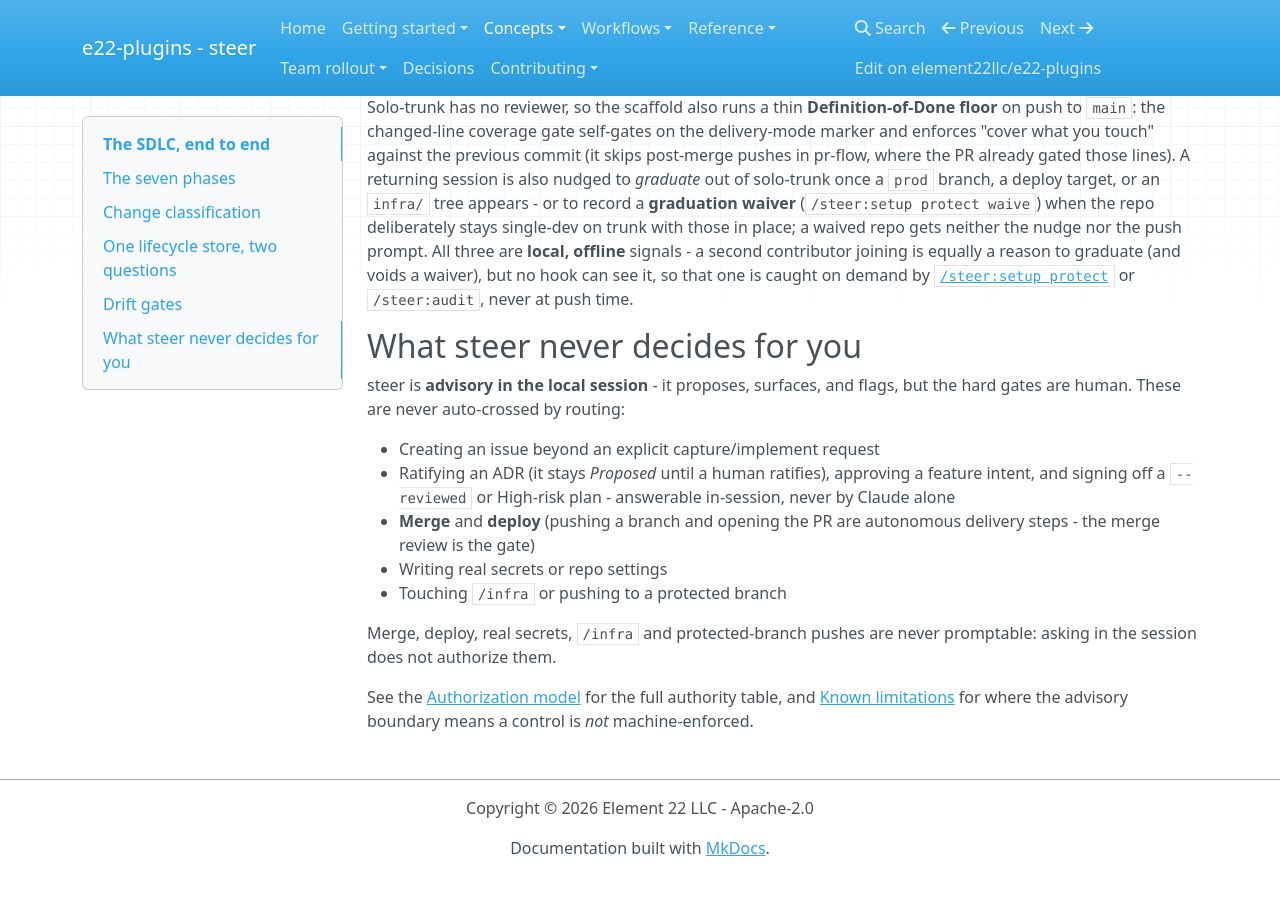
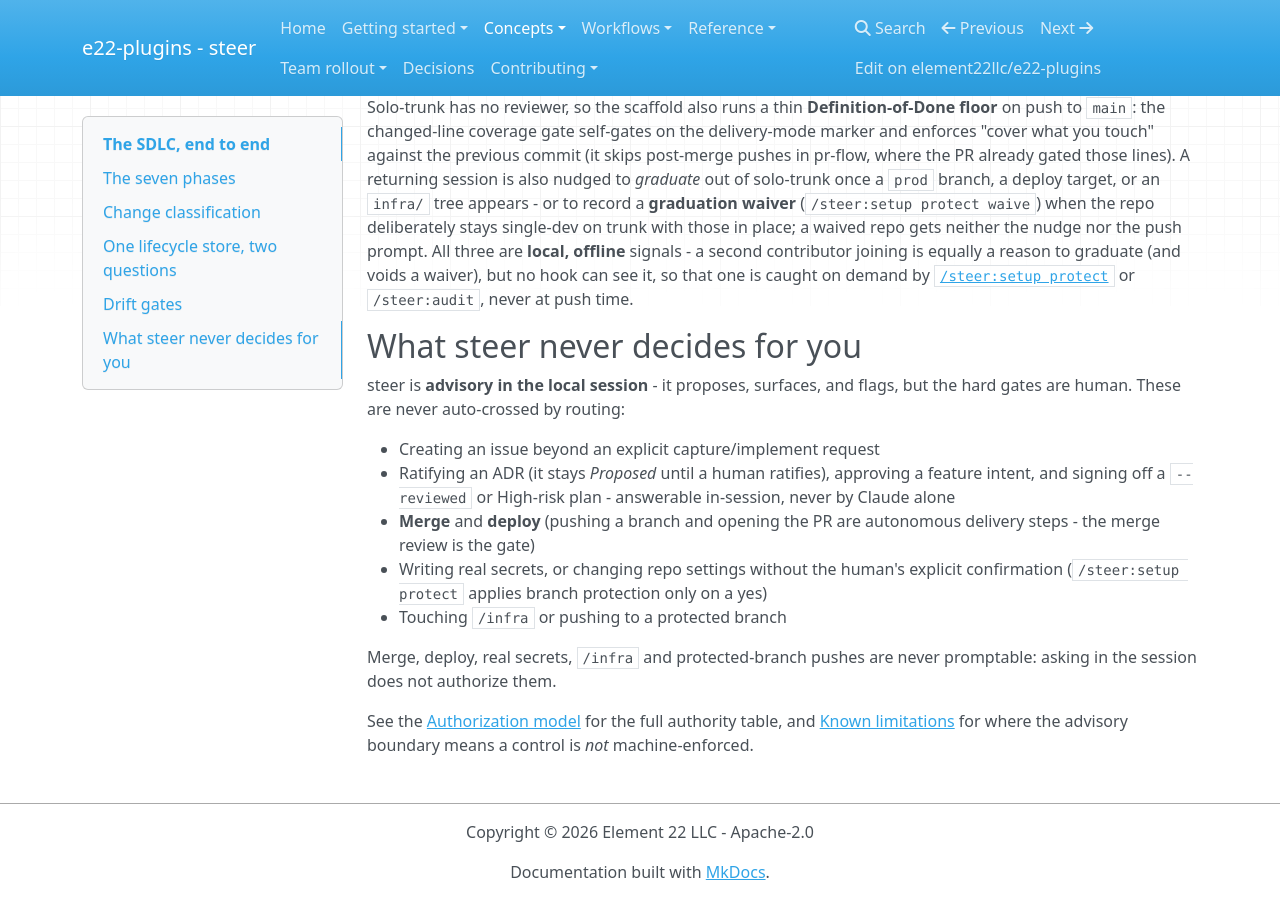
Before and after one commit to element22llc/e22-plugins, an MkDocs documentation site: the page built from docs/concepts/sdlc.md, in a window 1280 px wide and 900 px high, scrolled down 4237 px. Built offline with MkDocs 1.6.1, drawn with Linux system fonts in a browser that asks for light colours; nearby versions of some CDN libraries; before the commit the page ends 5113 px from its top, so only the background shows below that.

Commit message:
docs(concepts): repo settings change on human confirmation, not never
/steer:setup protect applies branch protection after the dev confirms;
grouping repo settings with real secrets overstated the gate.

Co-Authored-By: Claude Opus 5.5 <noreply@anthropic.com>

```diff
--- a/docs/concepts/sdlc.md
+++ b/docs/concepts/sdlc.md
@@ -186,7 +186,8 @@ the hard gates are human. These are never auto-crossed by routing:
   in-session, never by Claude alone
 - **Merge** and **deploy** (pushing a branch and opening the PR are autonomous
   delivery steps - the merge review is the gate)
-- Writing real secrets or repo settings
+- Writing real secrets, or changing repo settings without the human's explicit
+  confirmation (`/steer:setup protect` applies branch protection only on a yes)
 - Touching `/infra` or pushing to a protected branch
 
 Merge, deploy, real secrets, `/infra` and protected-branch pushes are never
```
